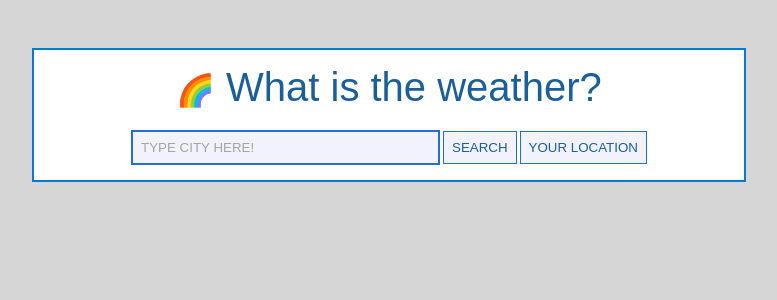
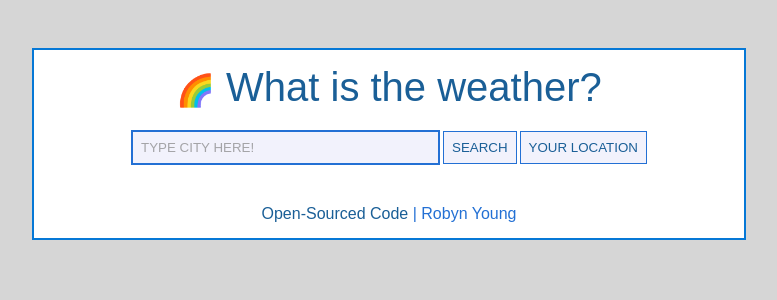
Before and after one commit to ROBYN13Y/react-weather-app, a React (Create React App) app: page / in a window 1280 px wide. Shown: the top 300 px of the page, without its empty margins (251-1028 px from the left). Built offline with nearby package versions, Linux system fonts and the light colour scheme.

Commit message:
GITHUB LINK

```diff
--- a/src/App.js
+++ b/src/App.js
@@ -7,6 +7,9 @@ function App() {
   return (
     <div className="container container-weather-app">
       <CitySearch />
+      <footer>
+        <a href="#">Open-Sourced Code</a> | Robyn Young
+      </footer>
     </div>
   );
 }
--- a/src/styles/App.css
+++ b/src/styles/App.css
@@ -9,3 +9,17 @@
   padding: 15px;
   text-align: center;
 }
+
+footer {
+  margin-top: 40px;
+  color: var(--sec-color);
+}
+
+a {
+  text-decoration: none;
+  color: var(--pri-color);
+}
+
+a:hover {
+  color: var(--sec-color);
+}
--- a/src/styles/CitySearch.css
+++ b/src/styles/CitySearch.css
@@ -49,7 +49,7 @@ input::placeholder {
   display: block;
   margin: auto;
   border: 1px solid rgba(35, 112, 212, 0.479);
-  padding: 10px;
+  padding: 15px;
   max-width: 60%;
   margin-top: 30px;
 }
```
